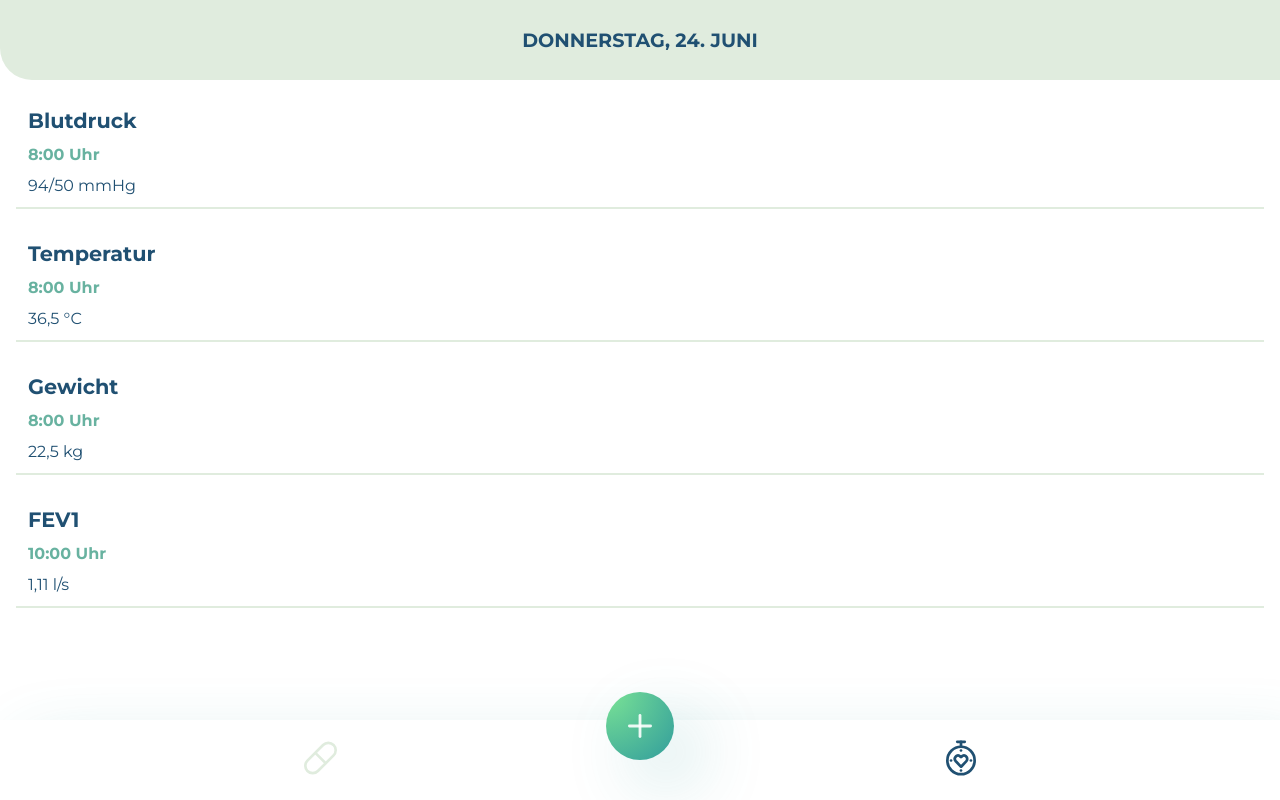
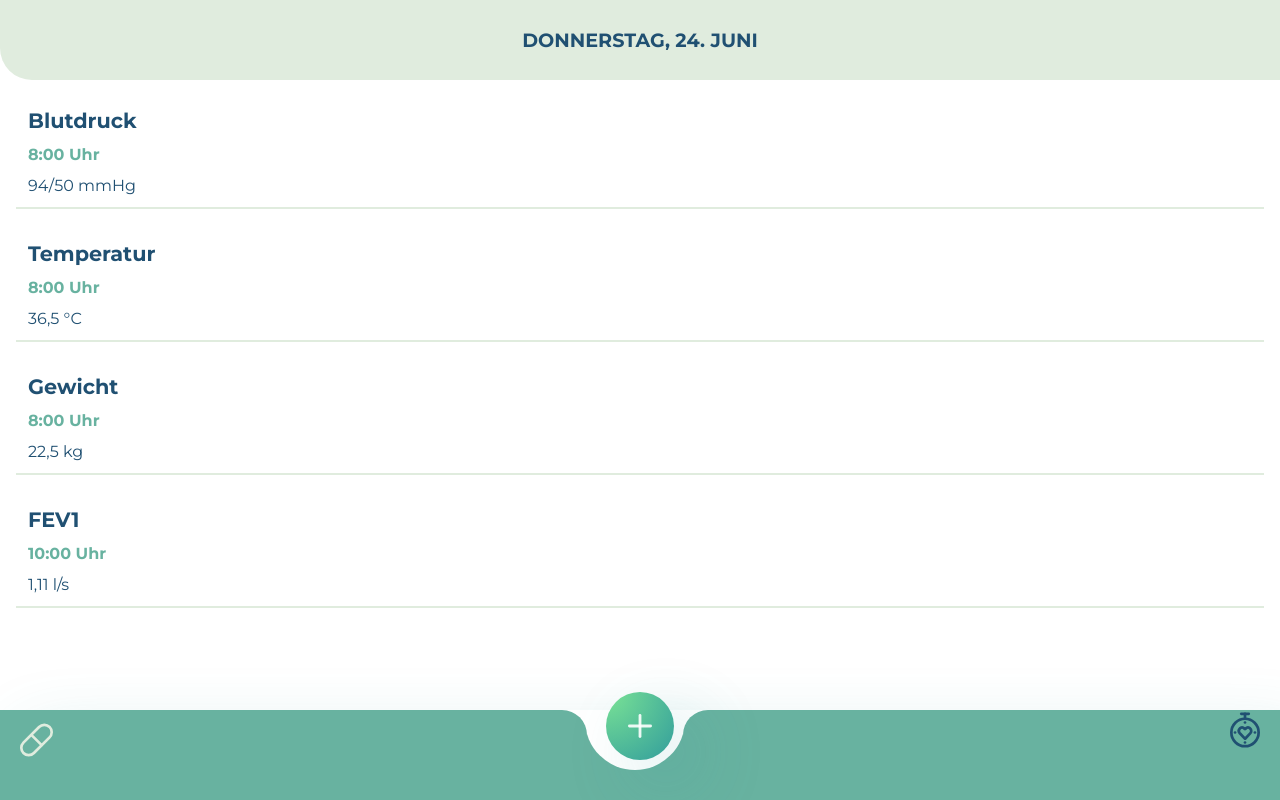
Before and after one commit to anniviz/capstone-project, a React (Create React App) app: page /observations in a window 1280 px wide. Built offline with nearby package versions, Linux system fonts and the light colour scheme.

Commit message:
Experimental NavBar

```diff
--- a/src/App.js
+++ b/src/App.js
@@ -3,6 +3,7 @@ import { Route, Switch, useLocation } from 'react-router-dom'
 import styled from 'styled-components/macro'
 import Header from './components/Header'
 import Navbar from './components/Navbar'
+import NavbarTest from './components/NavbarTest'
 import useMedications from './hooks/useMedications'
 import FormPage from './pages/FormPage'
 import MedicationPage from './pages/MedicationPage'
@@ -51,7 +52,7 @@ export default function App() {
           <ObservationPage />
         </Route>
       </Switch>
-      {location.pathname.includes('form') || <Navbar />}
+      {location.pathname.includes('form') || <NavbarTest />}
     </Grid>
   )
 }
@@ -60,4 +61,5 @@ const Grid = styled.div`
   display: grid;
   grid-template-rows: auto 1fr auto;
   height: 100vh;
+  position: relative;
 `
--- a/src/components/AddLink.js
+++ b/src/components/AddLink.js
@@ -29,4 +29,5 @@ const LinkStyled = styled(Link)`
     var(--color-gradient-2)
   );
   box-shadow: 26px 26px 68px var(--color-shadow-21);
+  z-index: 1;
 `
--- /dev/null
+++ b/src/components/NavbarTest.js
@@ -0,0 +1,116 @@
+import { NavLink, useLocation } from 'react-router-dom'
+import styled from 'styled-components/macro'
+import AddLink from './AddLink'
+import { ReactComponent as MedicationsIcon } from '../icons/pill.svg'
+import { ReactComponent as ObservationsIcon } from '../icons/observations.svg'
+
+export default function NavbarTest() {
+  const location = useLocation()
+
+  return (
+    <Tabbar>
+      <NavLink exact to="/medications">
+        {location.pathname.includes('medications') ? (
+          <MedicationsIconStyled isActive={true} />
+        ) : (
+          <MedicationsIconStyled isActive={false} />
+        )}
+      </NavLink>
+      <NavLink exact to="/observations">
+        {location.pathname.includes('observations') ? (
+          <ObservationsIconStyled isActive={true} />
+        ) : (
+          <ObservationsIconStyled isActive={false} />
+        )}
+      </NavLink>
+      <AddLink to="/medications/form"></AddLink>
+      <TabIndicator>
+        <TabIndicatorLeft></TabIndicatorLeft>
+        <TabIndicatorRight></TabIndicatorRight>
+      </TabIndicator>
+    </Tabbar>
+  )
+}
+
+const Tabbar = styled.div`
+  background-color: var(--color-tertiary);
+  padding: 0 20px 25px 20px;
+  display: flex;
+  position: absolute;
+  bottom: 0;
+  height: 10px;
+  left: 0;
+  right: 0;
+  height: 90px;
+  justify-content: space-between;
+  box-shadow: 26px 26px 68px var(--color-shadow-21);
+`
+
+const TabIndicator = styled.div`
+  position: absolute;
+  background-color: var(--color-basis);
+  width: 100px;
+  height: 60px;
+  border-radius: 0 0 50px 50px;
+  /* z-index: 1; */
+  transform: translateX(calc(50vw - 75px));
+`
+
+const TabIndicatorLeft = styled.div`
+  background-color: var(--color-basis);
+  height: 25px;
+  width: 25px;
+  position: absolute;
+  right: -23px;
+
+  &:after {
+    content: '';
+    width: 100%;
+    height: 100%;
+    background-color: var(--color-tertiary);
+    display: block;
+    border-radius: 25px 0 0 0;
+  }
+`
+
+const TabIndicatorRight = styled.div`
+  background-color: var(--color-basis);
+  height: 25px;
+  width: 25px;
+  position: absolute;
+  left: -23px;
+
+  &:after {
+    content: '';
+    width: 100%;
+    height: 100%;
+    background-color: var(--color-tertiary);
+    display: block;
+    border-radius: 0 25px 0 0;
+  }
+`
+
+const Nav = styled.nav`
+  width: 100vw;
+  height: 80px;
+  display: flex;
+  justify-content: space-around;
+  align-items: center;
+  background-color: var(--color-basis);
+  box-shadow: 26px 26px 68px var(--color-shadow-21);
+  position: relative;
+`
+
+const MedicationsIconStyled = styled(MedicationsIcon)`
+  stroke: ${prop =>
+    prop.isActive ? 'var(--color-primary)' : 'var(--color-secondary)'};
+  width: 33px;
+  height: 60px;
+`
+
+const ObservationsIconStyled = styled(ObservationsIcon)`
+  stroke: ${prop =>
+    prop.isActive ? 'var(--color-primary)' : 'var(--color-secondary)'};
+  width: 30px;
+  height: 40px;
+`
```
